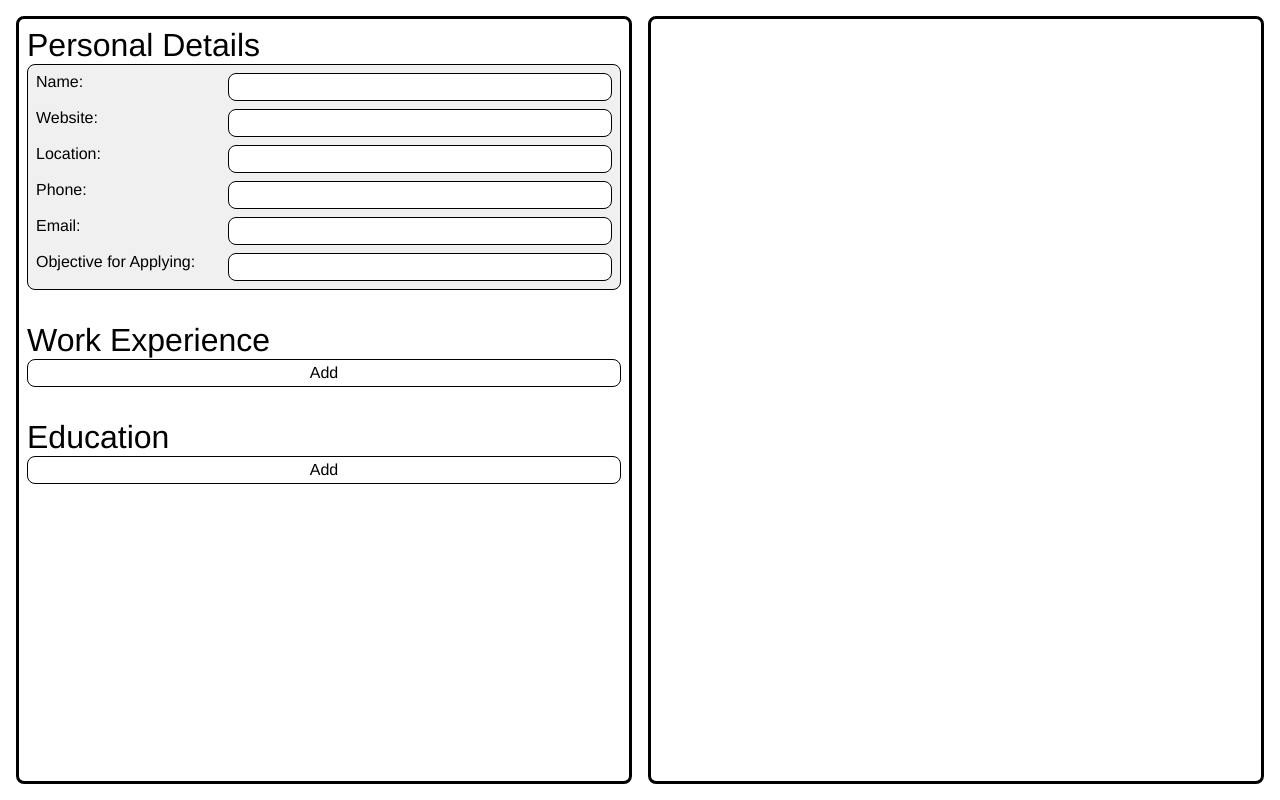
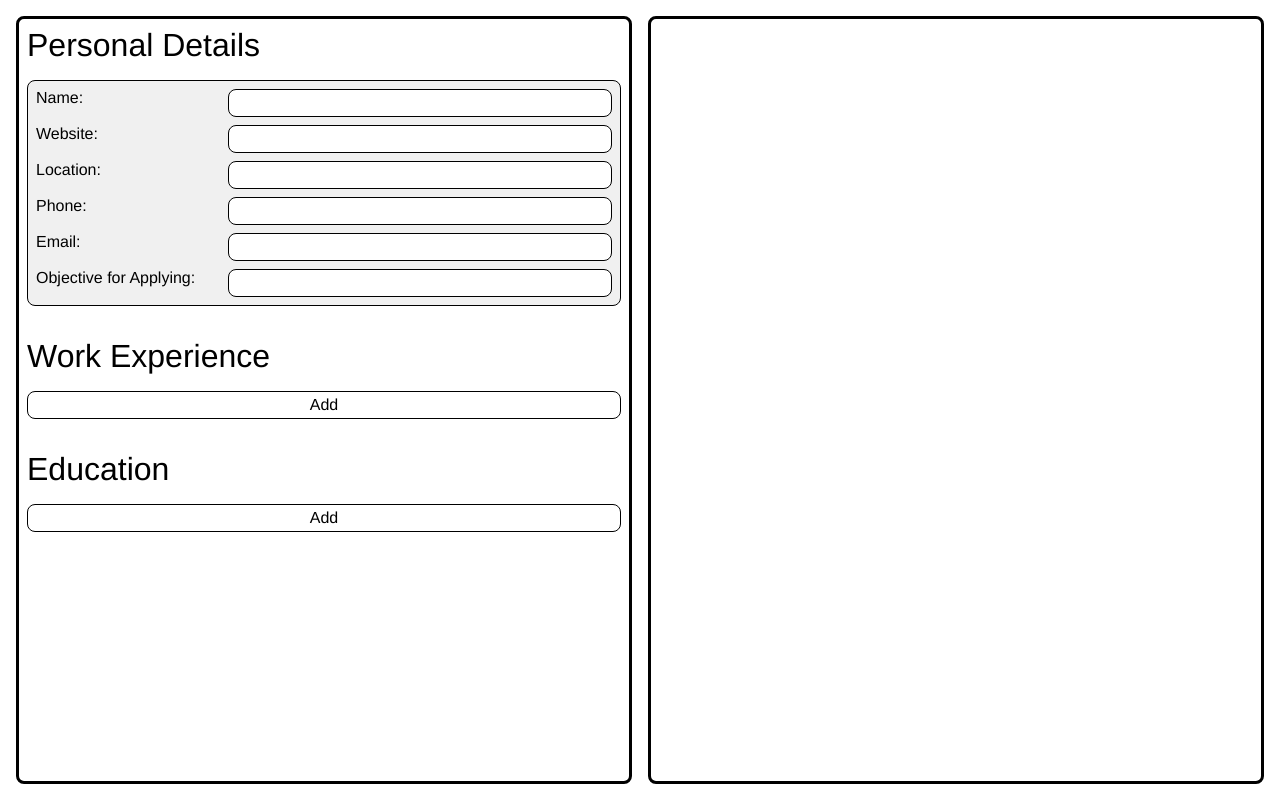
Before and after one commit to Cedrus32/CV, a React app: page / in a window 1280 px wide. Built offline with nearby package versions, Linux system fonts and the light colour scheme.

Commit message:
Update classnames to match those assigned in React

```diff
--- a/src/styles/forms.css
+++ b/src/styles/forms.css
@@ -35,14 +35,14 @@ form {
 
 /* DISPLAY */
 
-form div{
-    display: grid;
-    }
-
-    section,
-    form {
+section,
+form {
     display: flex;
     flex-flow: column;
+}
+
+    form div{
+        display: grid;
     }
 
 /* POSITIONING, SIZING */
@@ -51,9 +51,9 @@ form div{
     gap: 2em;
 }
 
-    #personal,
-    #work,
-    #education {
+    #personal-form,
+    #work-form,
+    #education-form {
         gap: 1em;
     }
 
```
